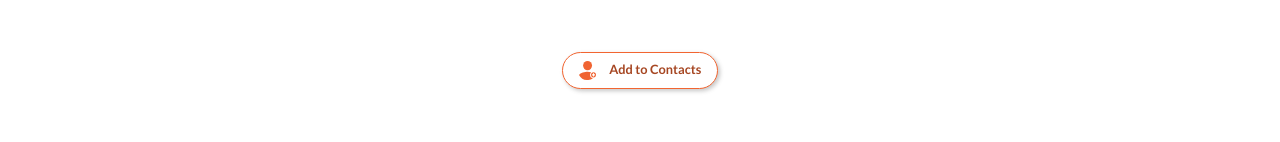
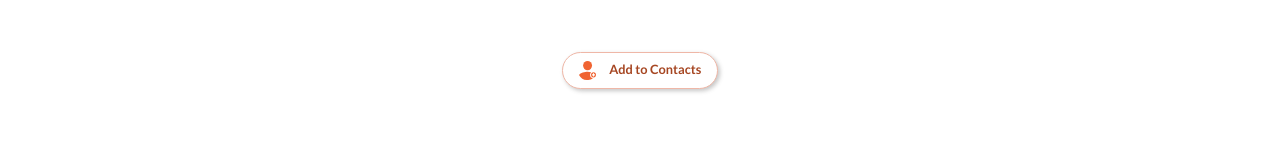
Before and after one commit to KBtanps/ps_namecard_3, a plain HTML site: page index.html in a window 1280 px wide. Shown: the part 780-922 px from the top of the page. Drawn offline with Linux system fonts and the light colour scheme.

Commit message:
Update main.css

```diff
--- a/main.css
+++ b/main.css
@@ -174,7 +174,7 @@ img.profile-pic {
 	font-family: 'Lato', sans-serif;
 	font-size: 0.8em;
 	border-radius: 5em;
-	border: 1.5px solid #f26531;
+	border: 1px solid #efb7a7;
 	box-shadow: 2px 2px 4px #5555;
 	color: #a64622;
 	font-weight: 700;
```
